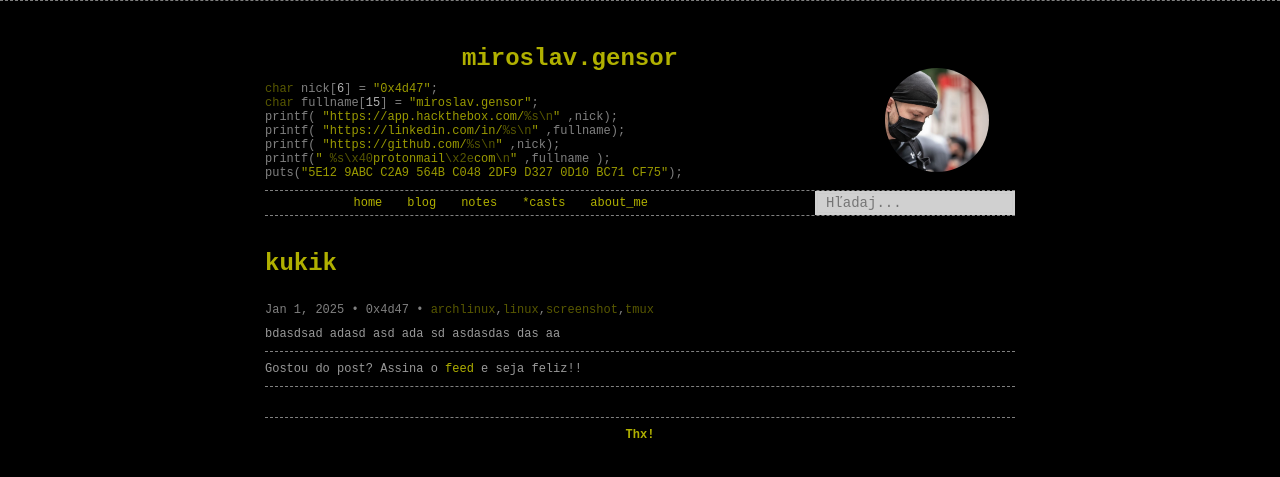
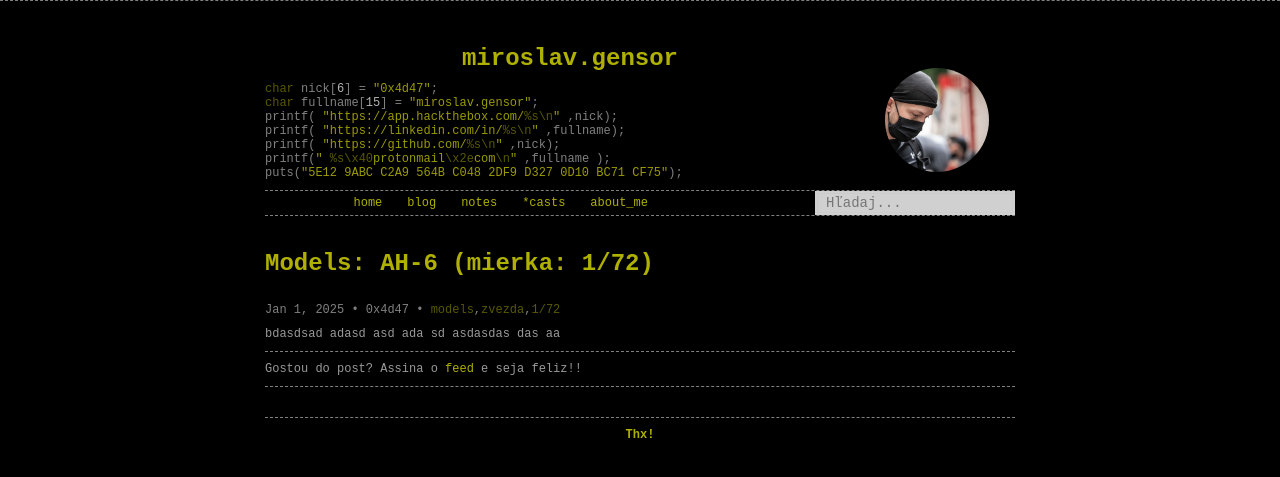
Before and after one commit to 0x00mg/0x00mg.github.io, a Jekyll site: the page built from _posts/2025/2025-08-27-Models-AH-6.md, in a window 1280 px wide. Shown: the top 477 px of the page. Built offline with Jekyll 4.4.1, drawn with Linux system fonts in a browser that asks for light colours; comment, search, counter and statistics services are not loaded.

Commit message:
Update and rename 2025-05-05-testik.md to 2025-08-27-Models-AH-6.md

```diff
--- a/_posts/2025/2025-05-05-testik.md
+++ b/_posts/2025/2025-08-27-Models-AH-6.md
@@ -1,16 +1,16 @@
 ---
 layout: post
-title:	"kukik"
+title:	"Models: AH-6 (mierka: 1/72)"
 date:	2025-01-01 12:00:00
 author: "0x4d47"
 categories:
     - blog
 tags:
-    - archlinux
-    - linux
-    - screenshot
-    - tmux
-image: /images/posts/2025/01.jpg
+    - models
+    - zvezda
+    - 1/72
+
+image: /images/posts/2025/ah-6/ah-6-1.jpg
 ---
 
 
```
